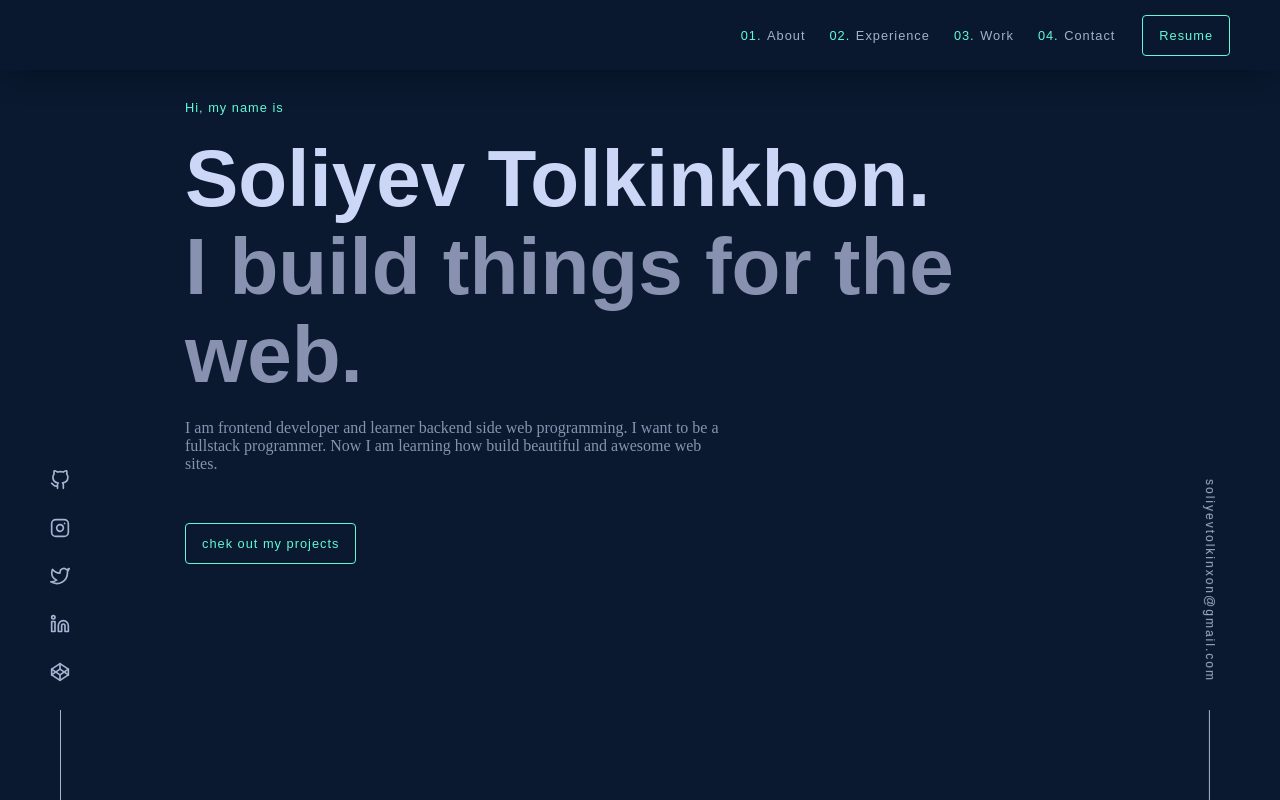
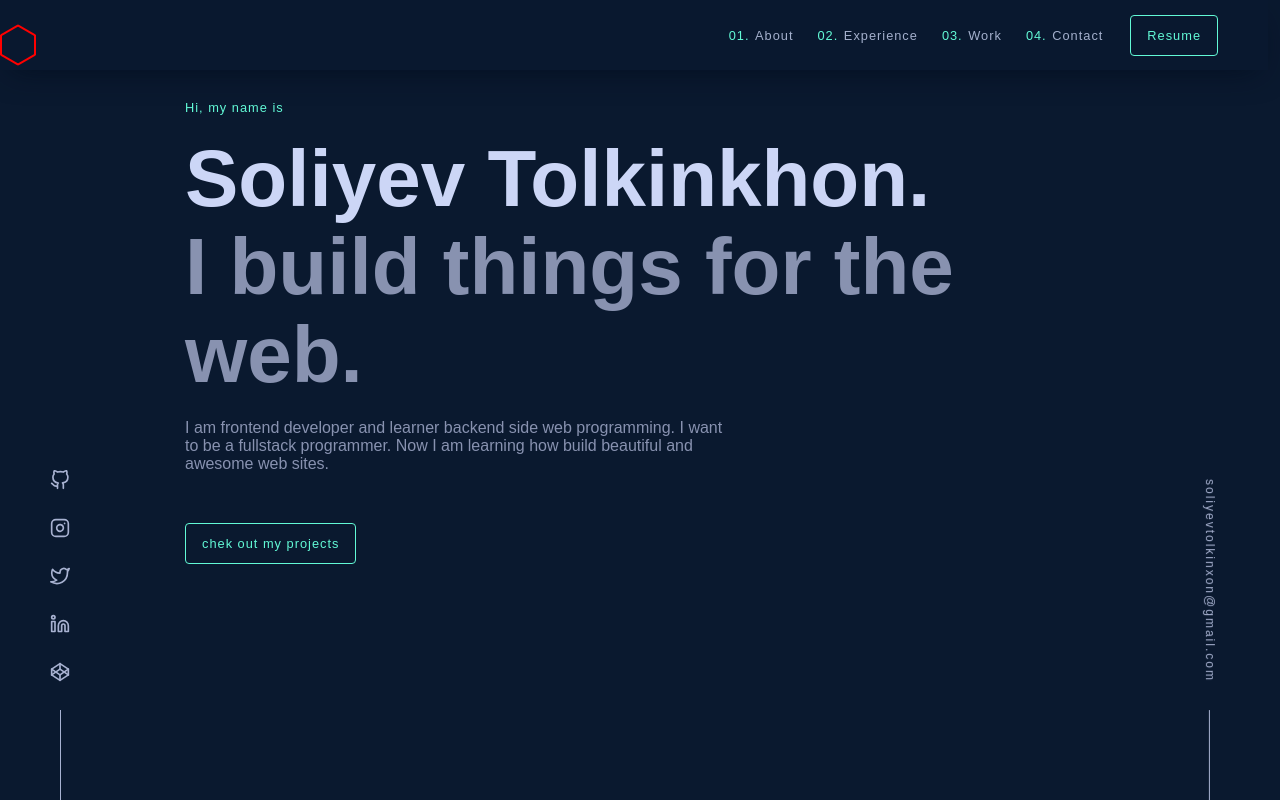
Before and after one commit to Tolkinxon/my-partfolio, a Next.js app: page / in a window 1280 px wide. Built offline with nearby package versions, Linux system fonts and the light colour scheme.

Commit message:
SIX CORNER

```diff
--- a/components/Navbar.js
+++ b/components/Navbar.js
@@ -7,6 +7,13 @@ const Navbar = ({ scroll }) => {
   return (
     <nav className={styles.navbar} style={{top: scroll}}>
       <div>
+        <div className={styles.box}></div>
+        <div className={styles.box}></div>
+        <div className={styles.box}></div>
+      </div>
+
+
+      <div className={styles.selects}>
         <a href="#">
           <span>01. </span> About
         </a>
@@ -21,6 +28,7 @@ const Navbar = ({ scroll }) => {
         </a>
         <button className="button">Resume</button>
       </div>
+
     </nav>
   )
 }
--- a/pages/index.js
+++ b/pages/index.js
@@ -19,6 +19,9 @@ export default function Home() {
     if (variable2.current > variable.current) {
       setHideNavbar('0px')
     }
+    if (0 === variable.current) {
+      setHideNavbar('15px')
+    }
   }
 
   return (
--- a/styles/globals.css
+++ b/styles/globals.css
@@ -90,10 +90,6 @@
 /****************** ICON'S CSS CODES  ||  ***********/
 
 /*********** SCROLL STYLES ************/
-.scroll {
-  height: 5000px;
-  border: 2px solid red;
-}
 
 ::-webkit-scrollbar {
   width: 12px;
--- a/styles/header.module.css
+++ b/styles/header.module.css
@@ -11,6 +11,7 @@
   margin-bottom: 50px;
   max-width: 540px;
   color: #8892b0;
+  font-family: sans-serif;
 }
 
 .h1,
--- a/styles/navbar.module.css
+++ b/styles/navbar.module.css
@@ -5,20 +5,37 @@
 .navbar {
   position: fixed;
   height: 70px;
-  width: 100vw;
+  width: calc(100vw - 12px);
   display: flex;
   align-items: center;
   background-color: rgba(10, 25, 47, 0.85);
   box-shadow: 0 10px 30px -10px rgba(2, 12, 27, 0.7);
   backdrop-filter: blur(10px);
-  transition: all 0.3s;
+  transition: all 0.4s;
 }
 
-.navbar button {
-  margin-left: 15px;
+
+/********* SIX CORNER ********/
+.box {
+  position: absolute;
+  width: 36px;
+  height: 20px;
+  border-right: 2px solid red;
+  border-left: 2px solid red;
+  transform-origin: center center;
 }
 
-.navbar > div {
+.box:nth-child(1) {
+  transform: rotate(60deg);
+}
+.box:nth-child(2) {
+  transform: rotate(120deg);
+}
+
+/********* SIX CORNER ********/
+
+
+.navbar > .selects {
   position: absolute;
   right: 50px;
   display: flex;
@@ -26,7 +43,7 @@
   justify-content: space-between;
 }
 
-.navbar > div > a {
+.navbar > .selects > a {
   color: #a4b0cd;
   font-family: sans-serif;
   font-size: 0.8rem;
@@ -36,13 +53,17 @@
   padding: 12px;
 }
 
-.navbar > div > a > span {
+.navbar > .selects > a > span {
   margin-right: 1px;
   color: #62f9d6;
 }
 
-.navbar > div > a:hover {
+.navbar > .selects > a:hover {
   color: #62f9d6;
 }
 
+.navbar button {
+  margin-left: 15px;
+}
+
 /*********** NAVBAR STYLES *************/
```
